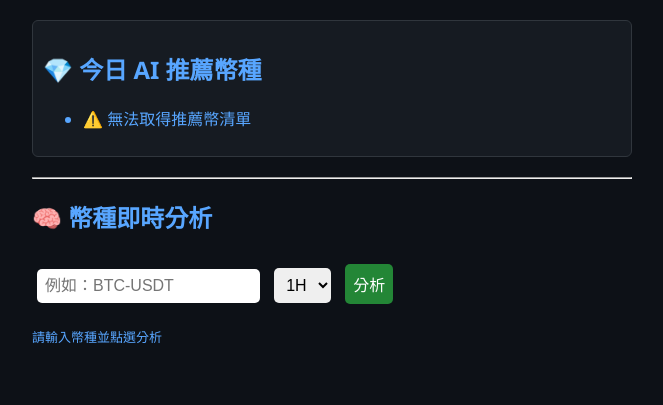
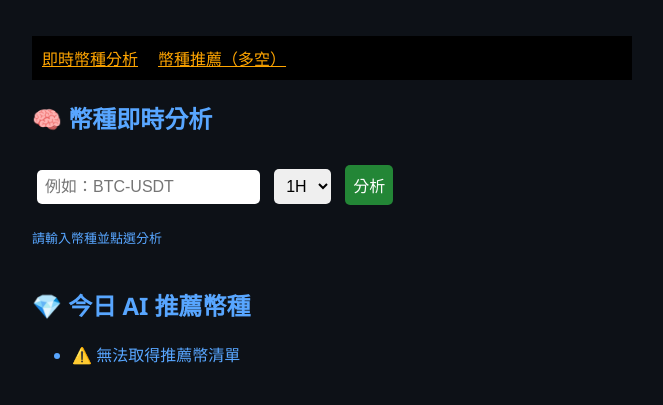
Before and after one commit to chasen8/Ai, a plain HTML site: page index.html in a window 1280 px wide. Shown: the whole page, without its empty margins (308-971 px from the left). Drawn offline with Linux system fonts and the light colour scheme; no server answers.

Commit message:
Update index.html

```diff
--- a/index.html
+++ b/index.html
@@ -3,17 +3,21 @@
 <head>
   <meta charset="UTF-8" />
   <meta name="viewport" content="width=device-width, initial-scale=1.0"/>
-  <title>8bit - AI 幣種分析</title>
+  <title>8bit AI 幣種分析</title>
   <link rel="stylesheet" href="style.css" />
 </head>
 <body>
-  <section id="top-picks">
-    <h2>💎 今日 AI 推薦幣種</h2>
-    <ul id="recommend-list"><li>載入中...</li></ul>
-  </section>
 
-  <hr />
+  <!-- 🔶 頁首導覽列 -->
+  <nav>
+    <ul style="display:flex; list-style:none; gap:20px; background:#000; padding:10px;">
+      <li><a href="#analysis" style="color:orange;">即時幣種分析</a></li>
+      <li><a href="#recommendations" style="color:orange;">幣種推薦（多空）</a></li>
+    </ul>
+  </nav>
 
+  <!-- ✅ 區塊一：即時分析 -->
+  <section id="analysis" style="margin-top: 20px;">
     <h2>🧠 幣種即時分析</h2>
     <input id="symbol" placeholder="例如：BTC-USDT" />
     <select id="interval">
@@ -22,9 +26,16 @@
       <option value="1D">1D</option>
     </select>
     <button onclick="analyze()">分析</button>
+    <pre id="result">請輸入幣種並點選分析</pre>
+  </section>
 
-  <pre id="result">請輸入幣種並點選分析</pre>
+  <!-- ✅ 區塊二：推薦幣種 -->
+  <section id="recommendations" style="margin-top: 40px;">
+    <h2>💎 今日 AI 推薦幣種</h2>
+    <ul id="recommend-list"><li>載入中...</li></ul>
+  </section>
 
+  <!-- ⬇️ JS -->
   <script src="main.js"></script>
 </body>
 </html>
```
Lines whose indentation alone changed are shown as unchanged.
